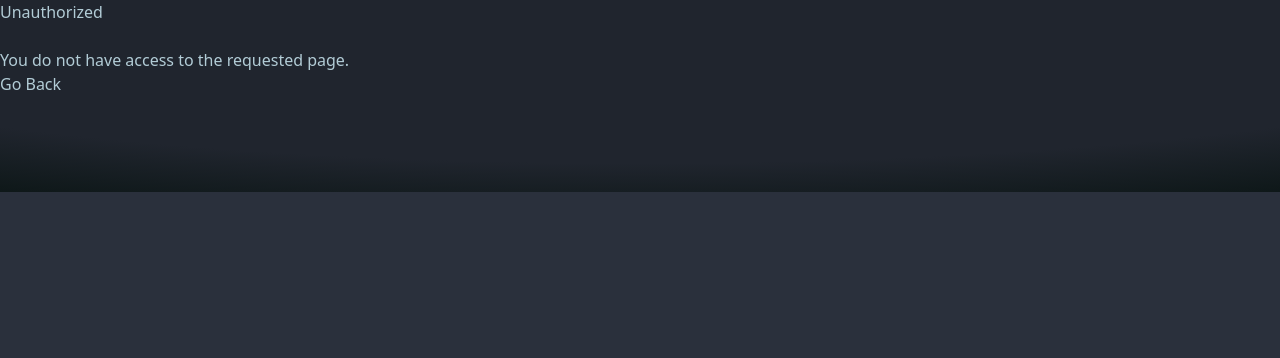
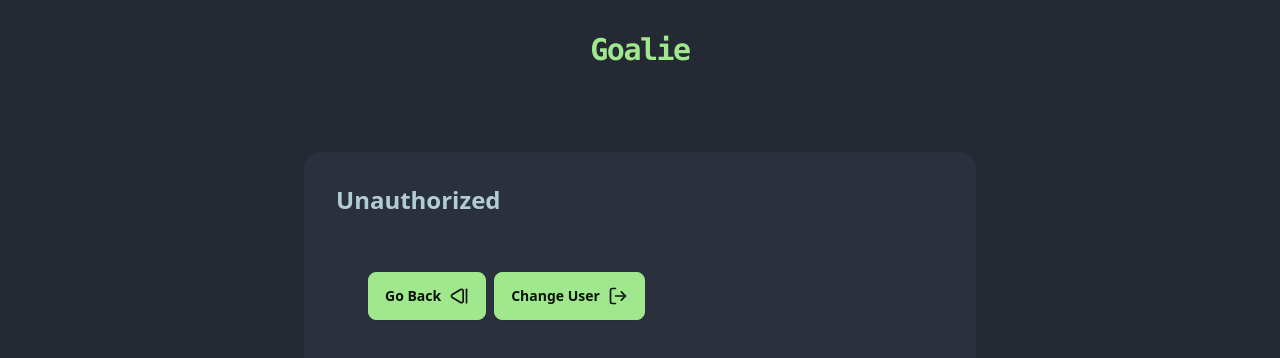
Before and after one commit to brandoncamp16/goalie-app, a React (Vite) app in the folder frontend/: page /unauthorized in a window 1280 px wide. Shown: the top 358 px of the page. Built offline with nearby package versions, Linux system fonts and the light colour scheme.

Commit message:
Updated the Unauthorized Page

```diff
--- a/frontend/src/components/Unauthorized.jsx
+++ b/frontend/src/components/Unauthorized.jsx
@@ -1,4 +1,6 @@
-import { useNavigate } from "react-router"
+import { Link, useNavigate } from "react-router"
+import { StepBack } from "lucide-react";
+import { LogOut } from 'lucide-react'
 
 const Unauthorized = () => {
     const navigate = useNavigate();
@@ -6,15 +8,35 @@ const Unauthorized = () => {
     const goBack = () => navigate(-1);
 
     return (
-        <section>
-            <h1>Unauthorized</h1>
-            <br />
-            <p>You do not have access to the requested page.</p>
-            <div className="flexGrow">
-                <button onClick={goBack}>Go Back</button>
+        <div className='min-h-screen bg-base-200'>
+        <div className='container mx-auto px-4 py-8'>
+            <div className='max-w-2xl mx-auto'>
+            <h1 className='text-3xl font-bold text-primary font-mono tracking-tighter text-center h-10 mb-20'>Goalie</h1>
+            <div className='card bg-base-100'>
+                <div className='card-body'>
+                <h2 className='card-title text-2xl mb-4'>Unauthorized</h2>
+                    <div className='card-body flex-auto'>
+                        <div className="card-actions">
+                            <div className="float-left">
+                            <Link to={goBack} className='btn btn-primary' onClick={goBack}>
+                                {"Go Back"}
+                                <StepBack className='size-5' />
+                            </Link>
+                            </div>
+                            <div className="float-right">
+                            <Link to={"/login"} className='btn btn-primary' onClick={goBack}>
+                                {"Change User"}
+                                <LogOut className='size-5' />
+                            </Link>
+                            </div>
+                        </div>
+                    </div>
+                </div>
+                </div>
             </div>
-        </section>
-    )
+            </div>
+        </div>
+    );
 }
 
 export default Unauthorized
```
